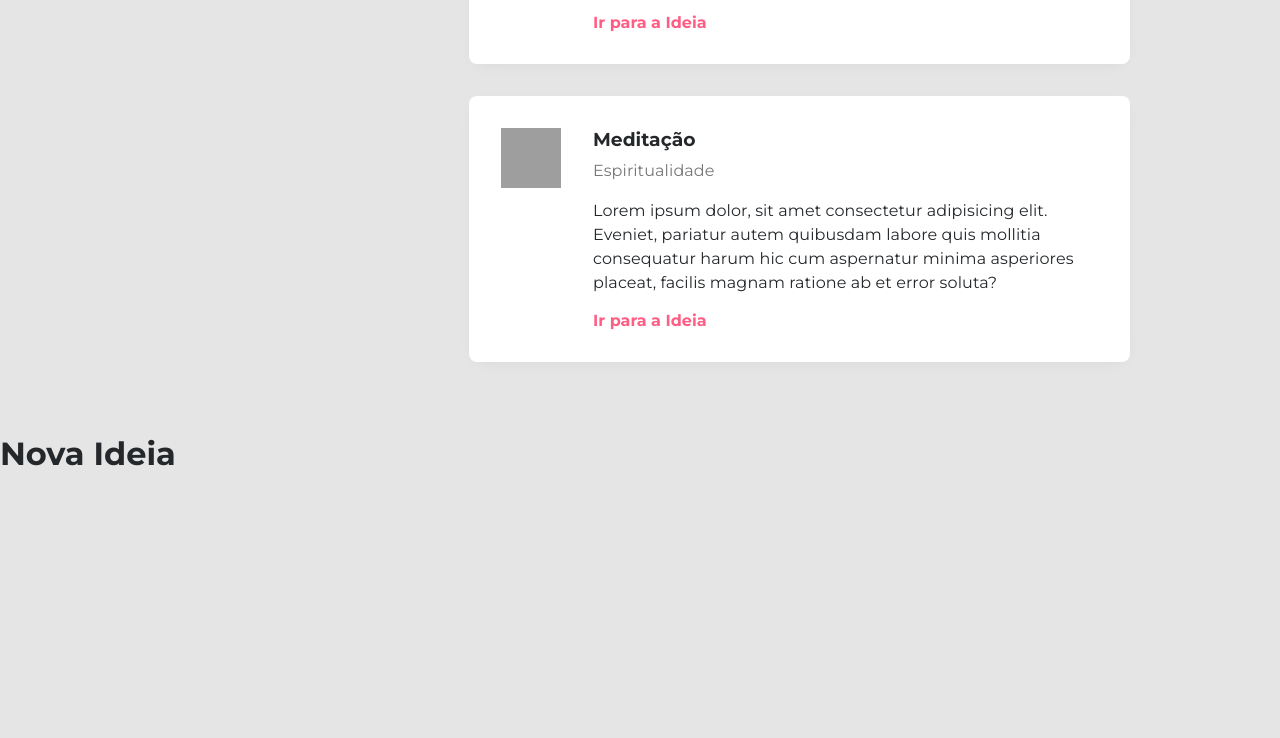
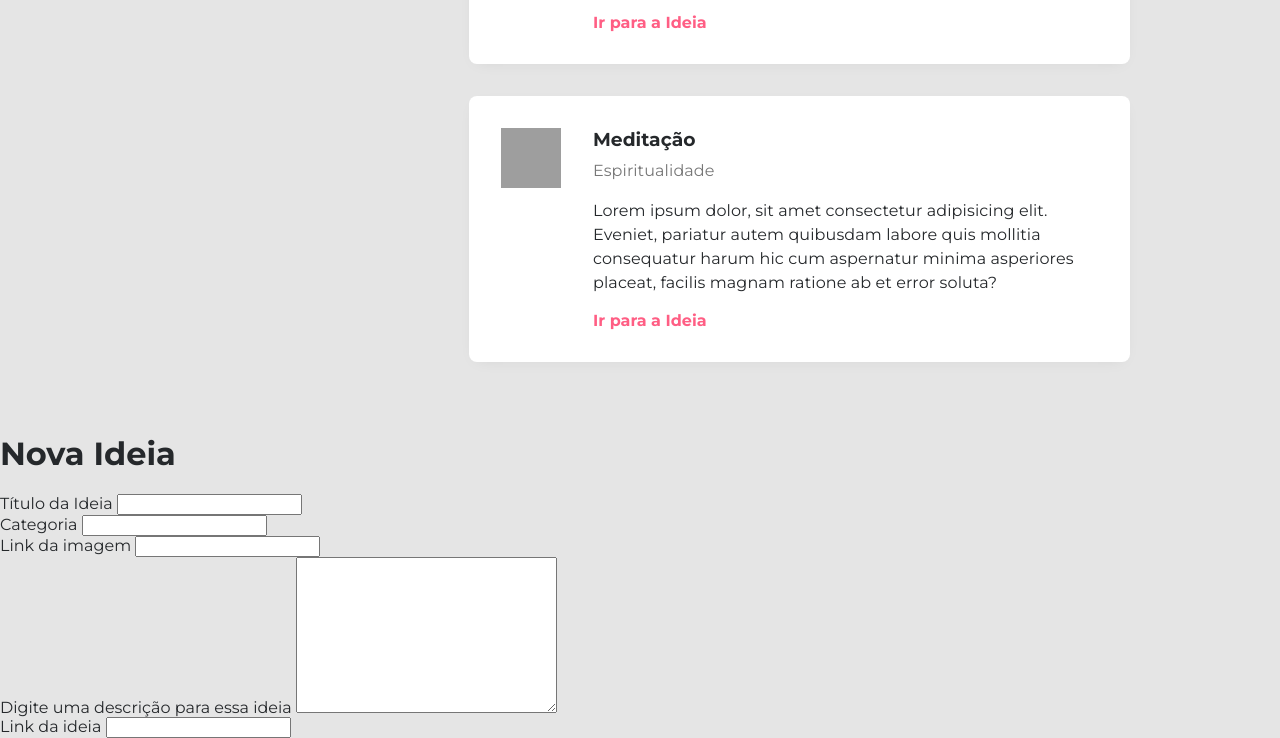
Before and after one commit to andreluas/casa-criativa, a plain HTML site: page src/index.html in a window 1280 px wide. Shown: the part 540-1278 px from the top of the page. Before the commit the page ends 1034 px from the top, so only its background shows below. Drawn offline with Linux system fonts and the light colour scheme; grey boxes are pictures that could not be loaded.

Commit message:
finish modal html

```diff
--- a/src/index.html
+++ b/src/index.html
@@ -91,7 +91,30 @@
             <h1>Nova Ideia</h1>
 
             <form action="">
+                <div class="input-wrapper">
+                    <label for="title">Título da Ideia</label>
+                    <input type="text" name="title">
+                </div>
 
+                <div class="input-wrapper">
+                    <label for="category">Categoria</label>
+                    <input type="text" name="category">
+                </div>
+
+                <div class="input-wrapper">
+                    <label for="image">Link da imagem</label>
+                    <input type="url" name="image">
+                </div>
+
+                <div class="input-wrapper">
+                    <label for="description">Digite uma descrição para essa ideia</label>
+                    <textarea name="description" cols="30" rows="10"></textarea>
+                </div>
+
+                <div class="input-wrapper">
+                    <label for="link">Link da ideia</label>
+                    <input type="url" name="link">
+                </div>
             </form>
         </div>
     </div>
```
